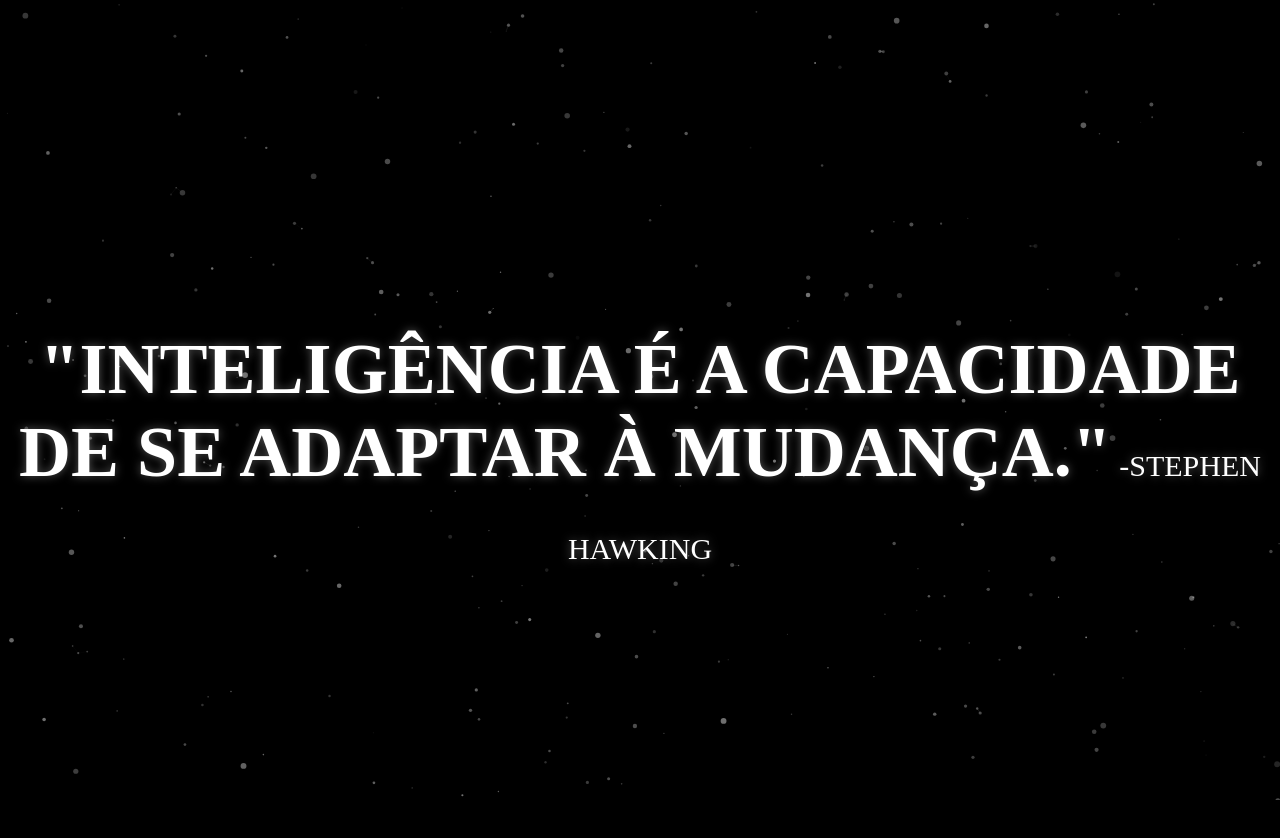
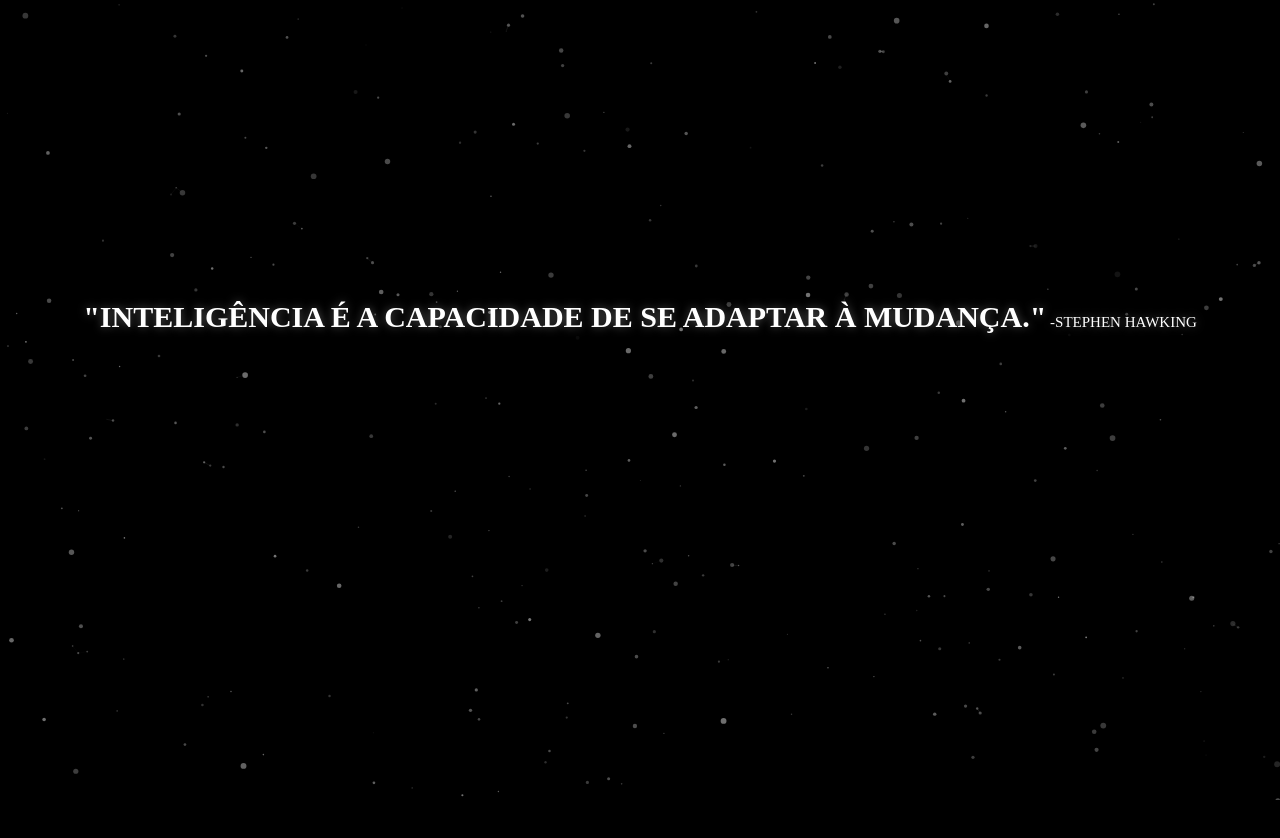
Before and after one commit to Lev361/particulas, a plain HTML site: page index.html in a window 1280 px wide. Drawn offline with Linux system fonts and the light colour scheme.

Commit message:
Mudando a fonte

```diff
--- a/assets/css/style.css
+++ b/assets/css/style.css
@@ -12,7 +12,7 @@
 
 h1{
 	color: #fff;
-	font-size: 72px;
+	font-size: 30px;
 	text-transform: uppercase;
 	text-align: center;
 	padding-top: 35vh;
@@ -22,7 +22,7 @@
 
 h1 span{
 	color: #fff;
-	font-size: 30px;
+	font-size: 15px;
 	font-weight: 100;
 }
 
```
